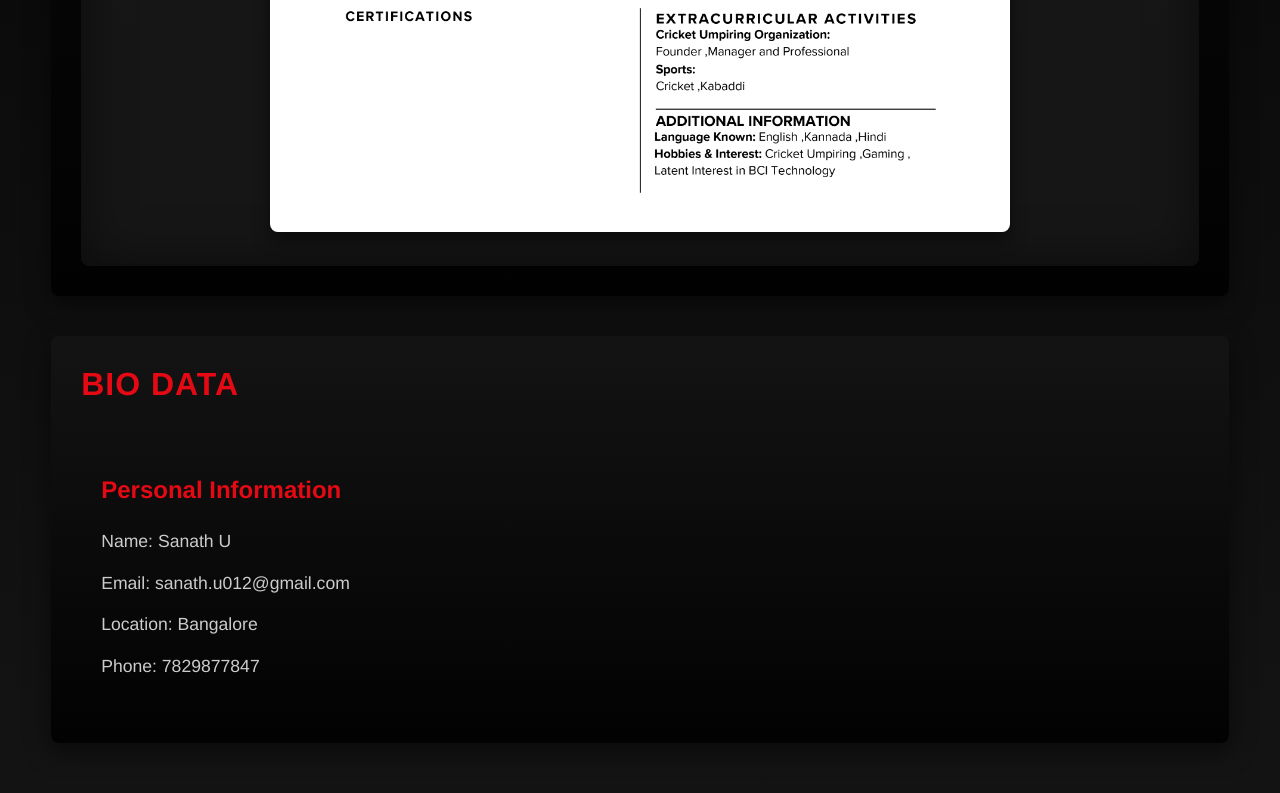
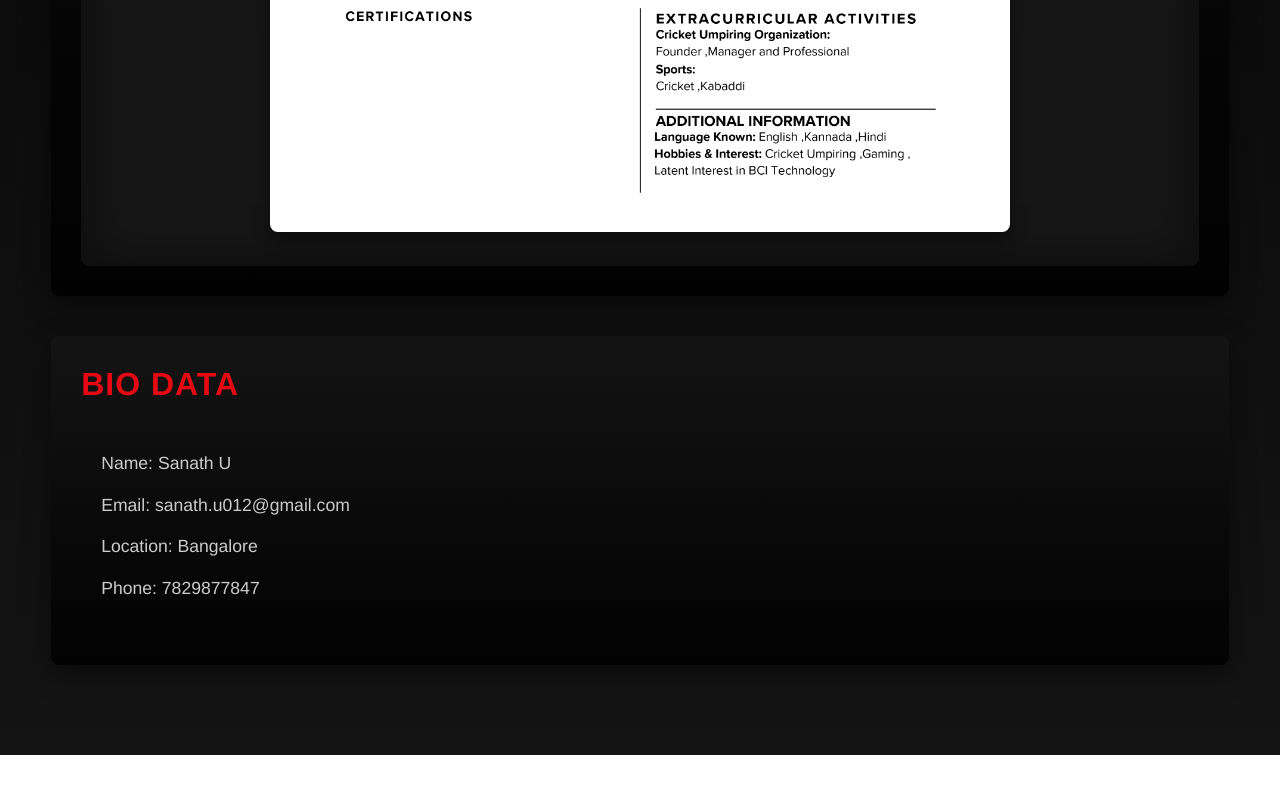
Before and after one commit to Eternal-012/webtech, a plain HTML site: page sanath.html in a window 1280 px wide. Shown: the part 1057-1850 px from the top of the page. After the commit the page ends 1812 px from the top, so only its background shows below. Drawn offline with Linux system fonts and the light colour scheme.

Commit message:
Update sanath.html

```diff
--- a/sanath.html
+++ b/sanath.html
@@ -175,7 +175,6 @@
         <section class="section" id="bio">
             <h2>Bio Data</h2>
             <div class="bio-content">
-                <h3>Personal Information</h3>
                 <p>Name: Sanath U</p>
                 <p>Email: sanath.u012@gmail.com</p>
                 <p>Location: Bangalore</p>
```
